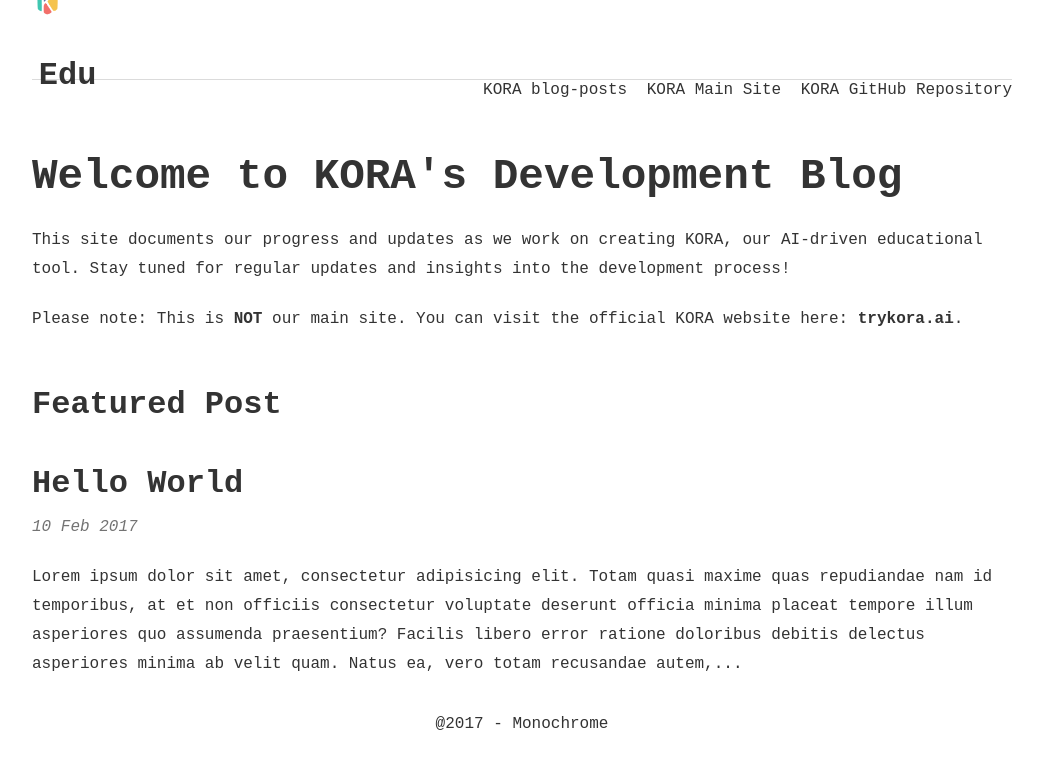
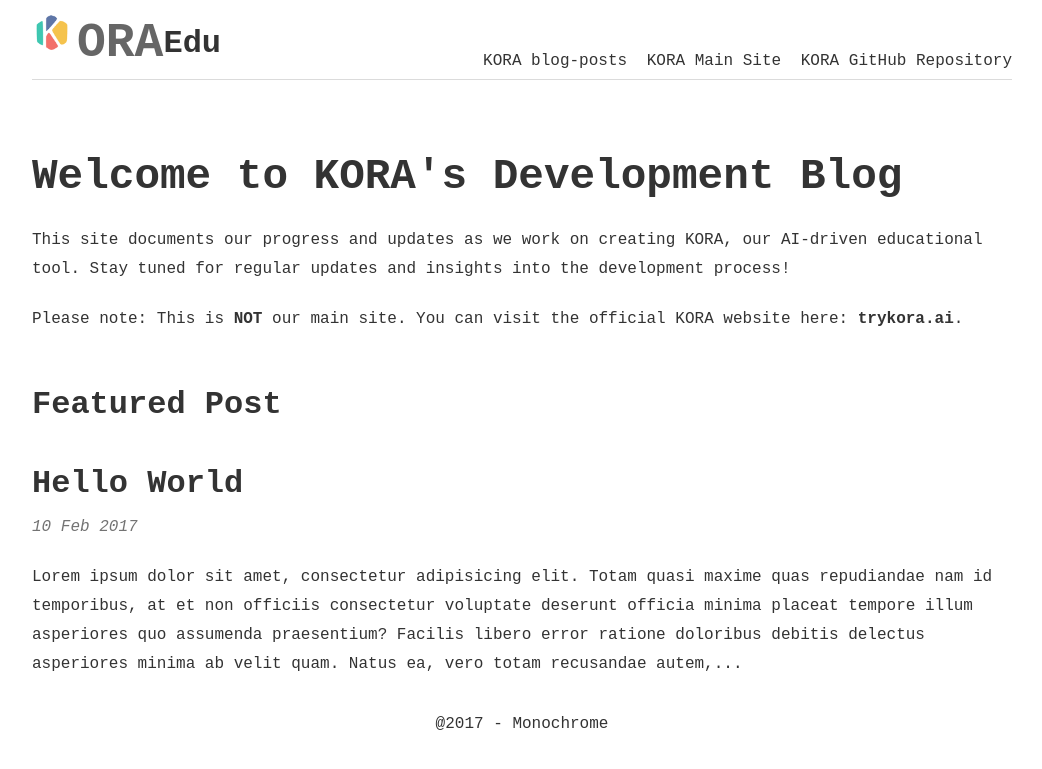
Before and after one commit to kora-edu/kora-edu.github.io, a Jekyll site: the page built from index.html, in a window 1280 px wide. Shown: the top 769 px of the page, without its empty margins (118-1160 px from the left). Built offline with Jekyll 4.4.1, drawn with Linux system fonts in a browser that asks for light colours; the list of posts is cut into pages by our own code.

Commit message:
template

```diff
--- a/_includes/header.html
+++ b/_includes/header.html
@@ -2,9 +2,9 @@
   <div class="inner w100 relative">
     <span class="f-left">
       <a href="{{ site.baseurl }}/">
-        <h1>
-          <img src="{{ site.baseurl }}/img/KoraLogo.png" alt="KORA Logo" style="height: 40px; vertical-align: middle;">
-          Edu
+        <h1 style="display: flex; align-items: center;">
+          <img src="{{ site.baseurl }}/img/KoraSymbol.png" alt="KORA Logo" style="height: 40px; margin-right: 5px;">
+          <span style="font-size: 1.5em; font-weight: bold;">ORA</span>Edu
         </h1>
       </a>
     </span>
```
Also changed, not shown: img/KoraSymbol.png (added).
